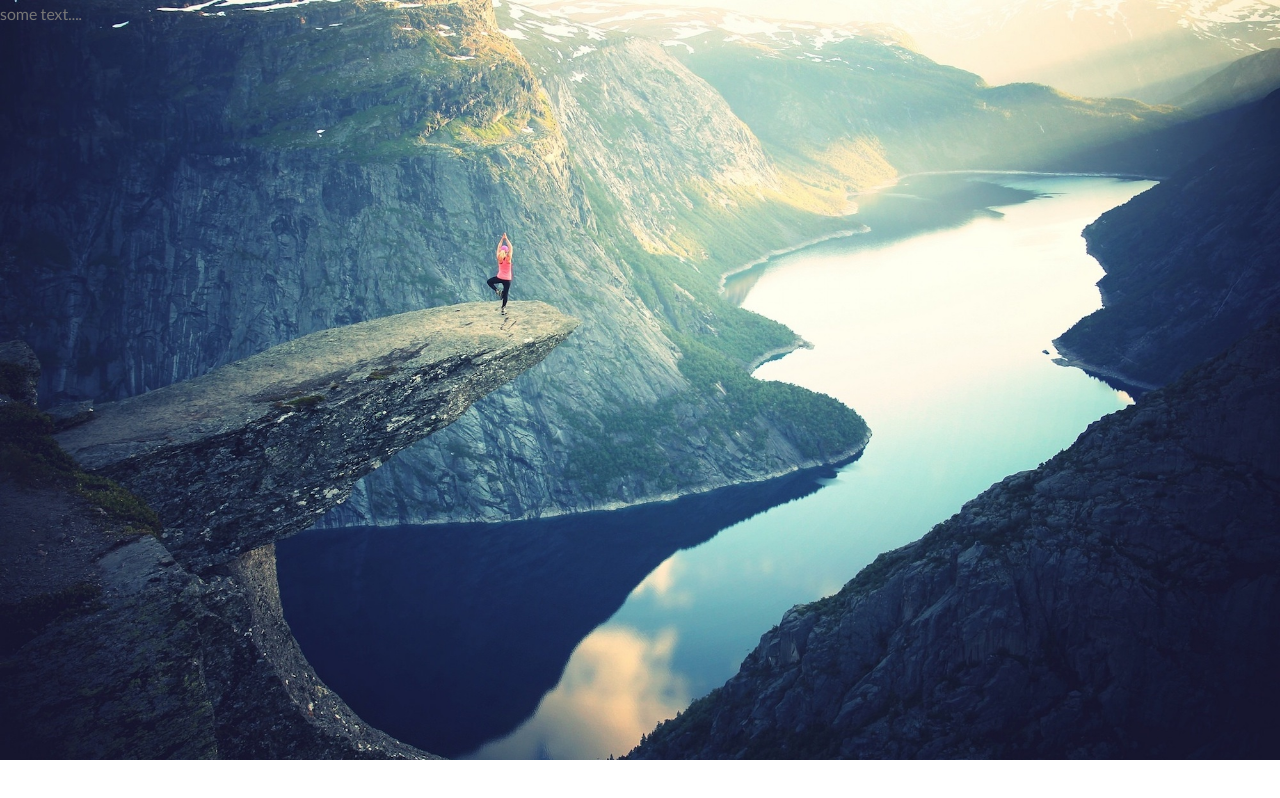
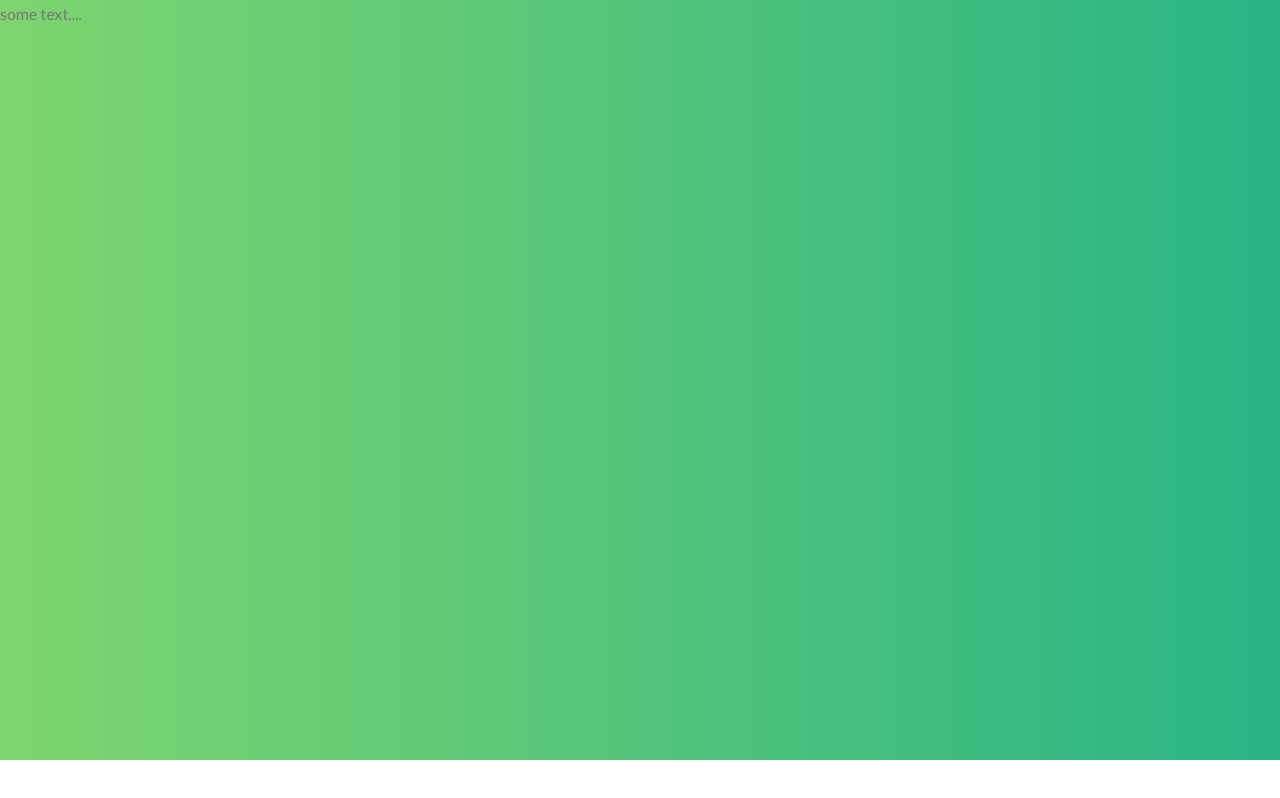
Before and after one commit to ssonko94/advanced-css-and-sass-project, a plain HTML site: page natours project/index.html in a window 1280 px wide. Drawn offline with Linux system fonts and the light colour scheme.

Commit message:
changed background image color

```diff
--- a/natours project/css/style.css
+++ b/natours project/css/style.css
@@ -21,6 +21,8 @@ body {
 
 .header {
   height: 95vh;
-  background-image: url(../img/hero.jpg);
+  background-image: linear-gradient(to right, #7ed56f, #28b485),
+    url(../img/hero.jpg);
   background-size: cover;
+  background-position: top;
 }
```
